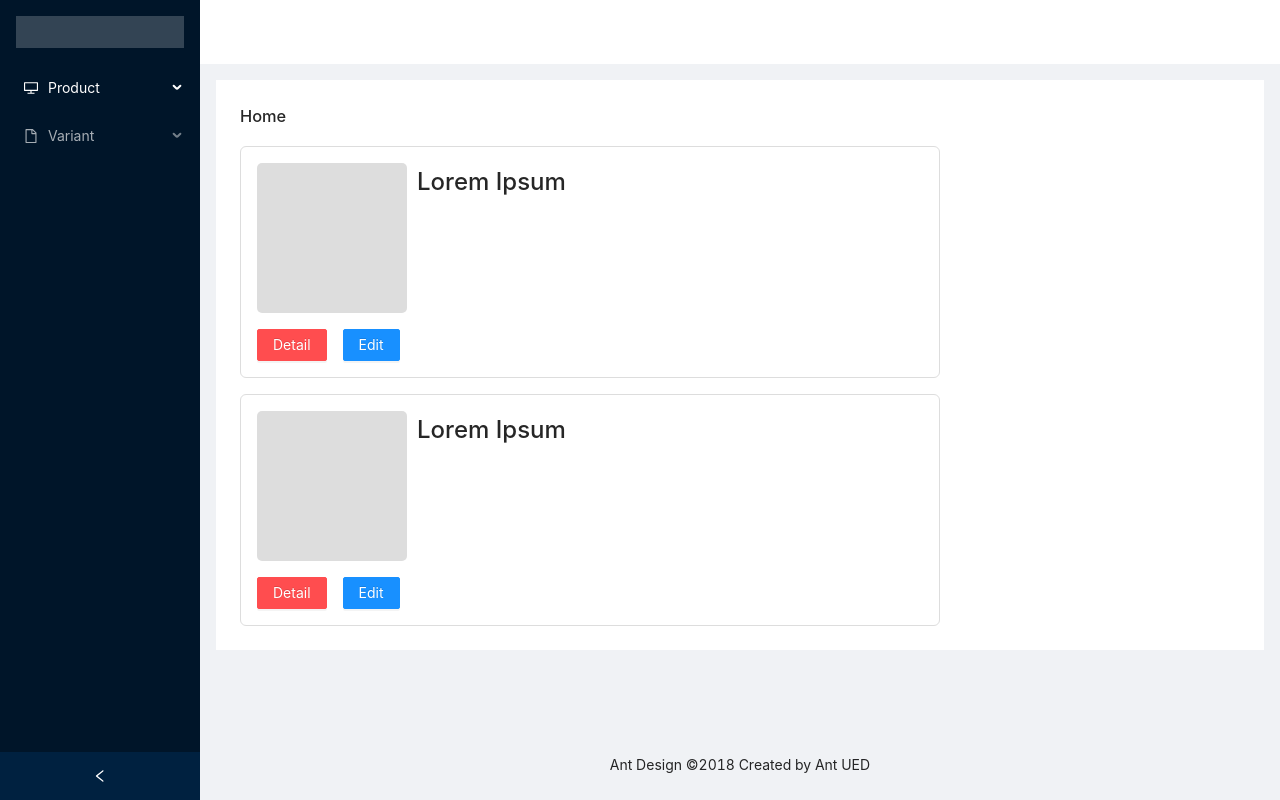
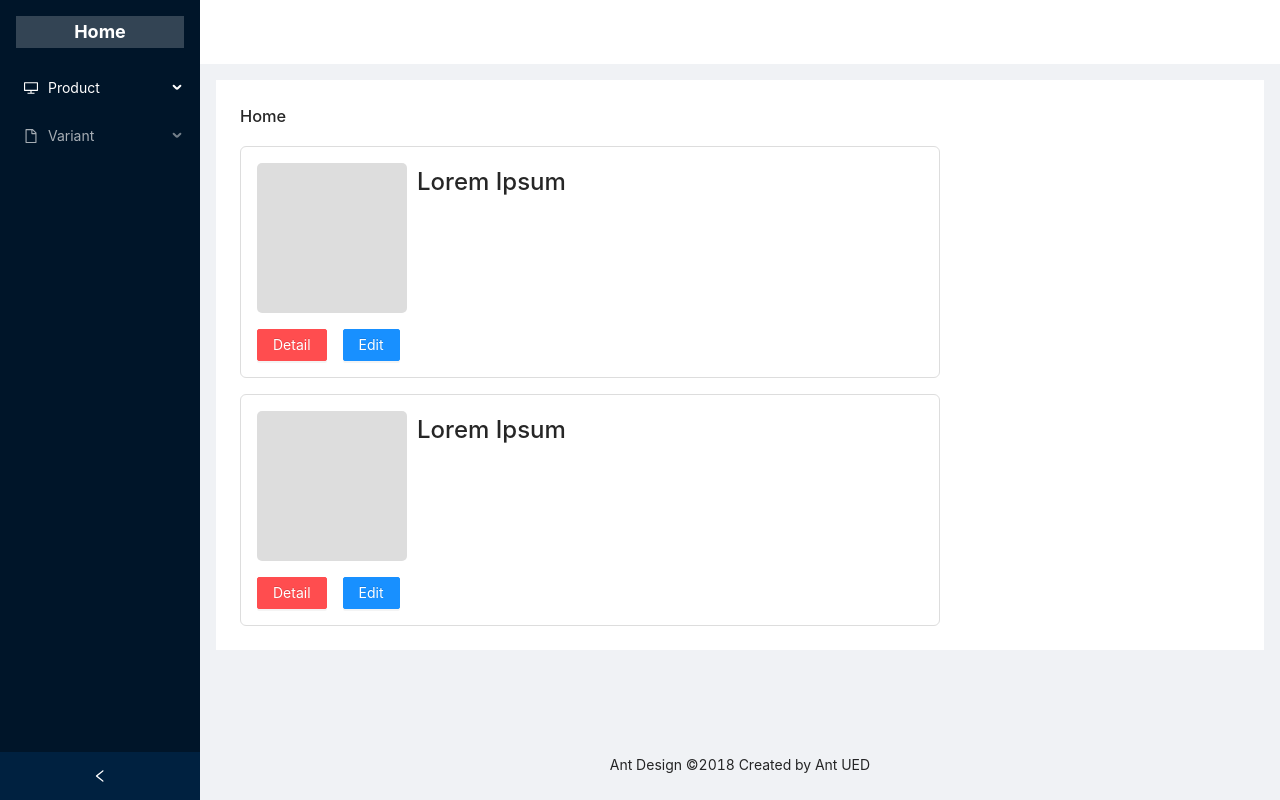
Before and after one commit to aryadi/quick-cms, a React (Create React App) app: page / in a window 1280 px wide. Built offline with nearby package versions, Linux system fonts and the light colour scheme.

Commit message:
add logo text linked to product list

```diff
--- a/src/App.css
+++ b/src/App.css
@@ -2,6 +2,13 @@
   height: 32px;
   background: rgba(255, 255, 255, 0.2);
   margin: 16px;
+}
+
+.logo-text {
+  font-size: 18px;
+  margin: 0;
+  color: white;
+  font-weight: bold;
 }
 
 .site-layout .site-layout-background {
--- a/src/App.js
+++ b/src/App.js
@@ -2,7 +2,6 @@ import React, { useState } from 'react'
 import { BrowserRouter as Router, Route, Switch, Link } from 'react-router-dom'
 import './App.css'
 import 'antd/dist/antd.css'
-import './index.css'
 import { Layout, Menu } from 'antd'
 import { DesktopOutlined, FileOutlined } from '@ant-design/icons'
 import Home from './pages/Home/index.jsx'
@@ -18,12 +17,18 @@ function App() {
 
   const onCollapse = (collapsedParam) => setCollasped({ collapsedParam })
 
+  const logoStyle = {
+    display: 'flex',
+    justifyContent: 'center',
+    alignItems: 'center'
+  }
+
   return (
     <Router>
       <Layout style={{ minHeight: '100vh' }}>
         <Sider collapsible collapsed={collapsed} onCollapse={onCollapse}>
           <Link to="/">
-            <div className="logo" />
+            <div className="logo" style={logoStyle}><h1 className="logo-text">Home</h1></div>
           </Link>
           <Menu theme="dark" defaultSelectedKeys={['1']} mode="inline">
             <SubMenu key="sub1" icon={<DesktopOutlined />} title="Product">
```
